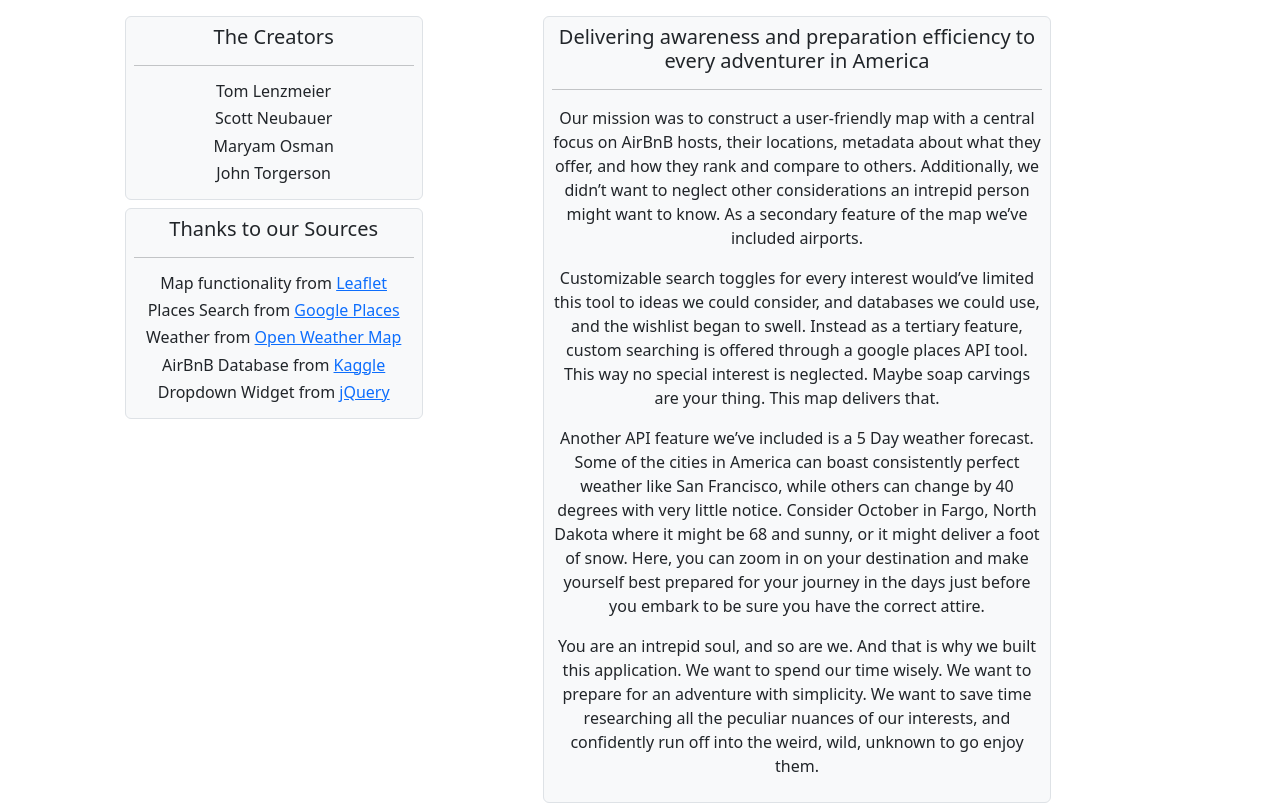
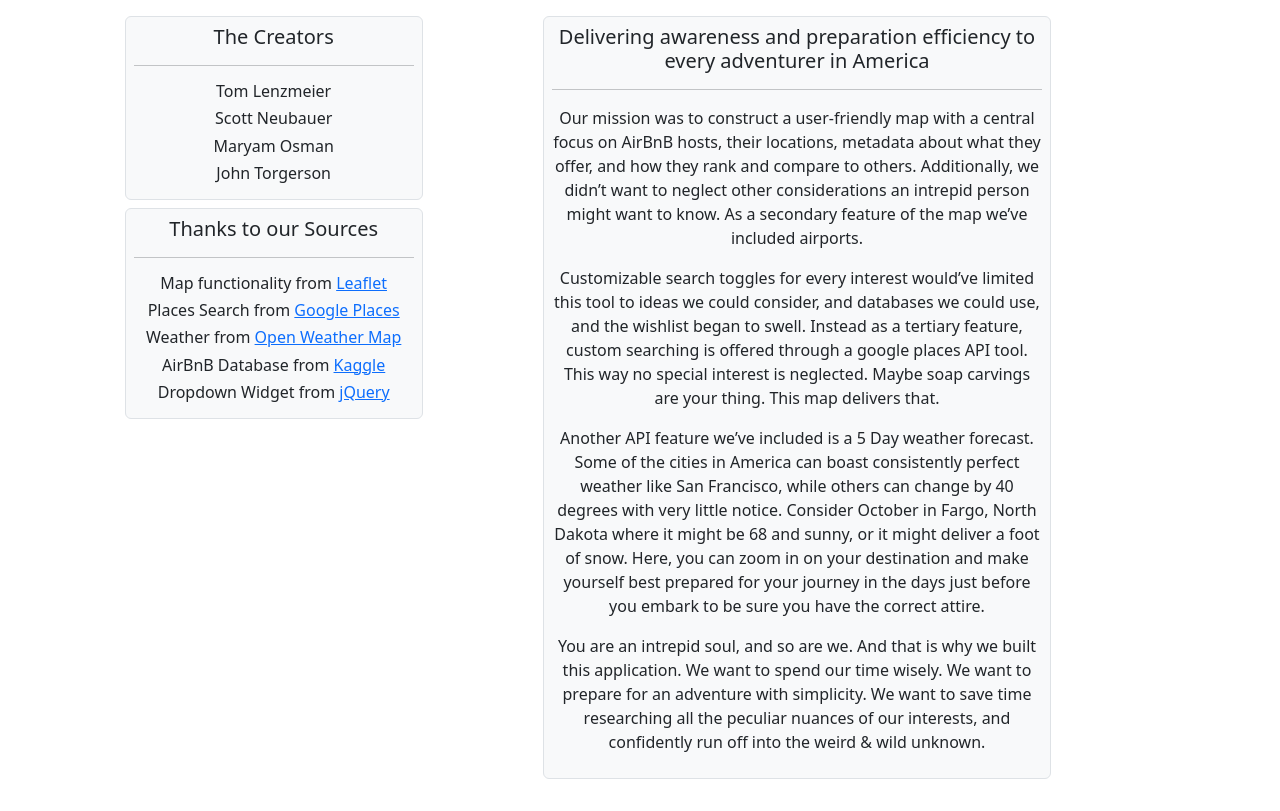
Before and after one commit to seneubauer/airbnb-investigator, a plain HTML site: page about.html in a window 1280 px wide. Shown: the part 141-952 px from the top of the page. After the commit the page ends 928 px from the top, so only its background shows below. Drawn offline with nearby package versions, Linux system fonts and the light colour scheme.

```diff
--- a/templates/about.html
+++ b/about.html
@@ -75,7 +75,7 @@
                     <p class="h7 text-center">Our mission was to construct a user-friendly map with a central focus on AirBnB hosts, their locations, metadata about what they offer, and how they rank and compare to others. Additionally, we didn’t want to neglect other considerations an intrepid person might want to know. As a secondary feature of the map we’ve included airports.</p>
                     <p class="h7 text-center">Customizable search toggles for every interest would’ve limited this tool to ideas we could consider, and databases we could use, and the wishlist began to swell. Instead as a tertiary feature, custom searching is offered through a google places API tool. This way no special interest is neglected. Maybe soap carvings are your thing. This map delivers that.</p>
                     <p class="h7 text-center">Another API feature we’ve included is a 5 Day weather forecast. Some of the cities in America can boast consistently perfect weather like San Francisco, while others can change by 40 degrees with very little notice. Consider October in Fargo, North Dakota where it might be 68 and sunny, or it might deliver a foot of snow. Here, you can zoom in on your destination and make yourself best prepared for your journey in the days just before you embark to be sure you have the correct attire.</p>
-                    <p class="h7 text-center">You are an intrepid soul, and so are we. And that is why we built this application. We want to spend our time wisely. We want to prepare for an adventure with simplicity. We want to save time researching all the peculiar nuances of our interests, and confidently run off into the weird, wild, unknown to go enjoy them.</p>
+                    <p class="h7 text-center">You are an intrepid soul, and so are we. And that is why we built this application. We want to spend our time wisely. We want to prepare for an adventure with simplicity. We want to save time researching all the peculiar nuances of our interests, and confidently run off into the weird & wild unknown.</p>
 
                 </div>
             </div>
```
